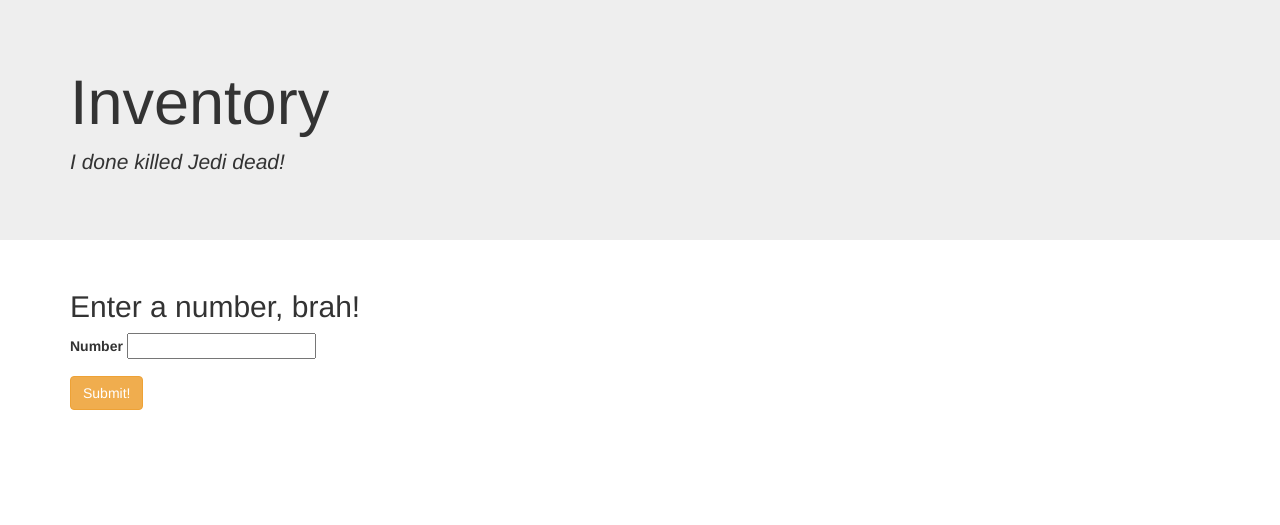
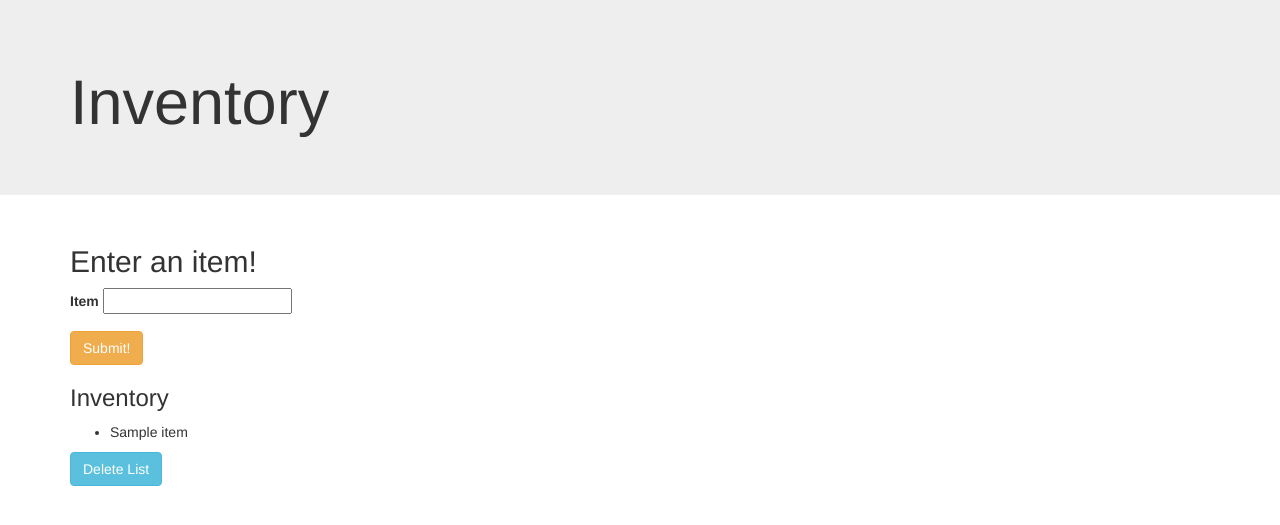
Before and after one commit to RonandoL/Inventory-Database, a PHP site: template views/inventory.html.twig in a window 1280 px wide. Shown: the top 525 px of the page. Run offline with PHP 8.4, Linux system fonts and the light colour scheme; the template is opened without the code that fills it: most values are stand-ins (such as "Sample title", 1, 10 or a date in 2020); some libraries are stand-ins or nearby versions.

Commit message:
Add twig functionality

```diff
--- a/views/inventory.html.twig
+++ b/views/inventory.html.twig
@@ -10,7 +10,6 @@
             <div class='jumbotron'>
                 <div class='container'>
                     <h1>Inventory</h1>
-                    <p><em>I done killed Jedi dead!</em></p>
                 </div>
             </div>
 
@@ -18,12 +17,12 @@
             <!-- Row: 1 -->
             <div class='row'>
                 <div class='col-sm-6'>
-                    <h2>Enter a number, brah!</h2>
+                    <h2>Enter an item!</h2>
 
-                    <form action='/userInput'>
+                    <form action='/items' method="post">
                         <div class='form-group'>
-                            <label for='number'>Number</label>
-                            <input id='number' name='number' type='number'>
+                            <label for='name'>Item</label>
+                            <input id='name' name='name' type='text'>
                         </div>
 
                         <button class='btn btn-warning' type='submit'>Submit!</button>
@@ -36,13 +35,17 @@
             <!-- Row: 2 -->
             <div class="row">
                 <div class="col-sm-6">
-
+                    {% if items is not empty %}
+                    <h3>Inventory</h3>
                     <ul>
-                        <!-- {% for result in results %}
-                            <li>{{ result }}</li>
-                        {% endfor %} -->
+                        {% for item in items %}
+                            <li>{{ item.getName }}</li>
+                        {% endfor %}
                     </ul>
-
+                    <form action='/delete_items' method='post'>
+                        <button class='btn btn-info' type='submit'>Delete List</button>
+                    </form>
+                    {% endif %}
                 </div><!--col-sm-6-->
             </div><!--row-->
         </div>  <!-- /Container  -->
```
Also changed, not shown: app/app.php (+26 -0 lines).
